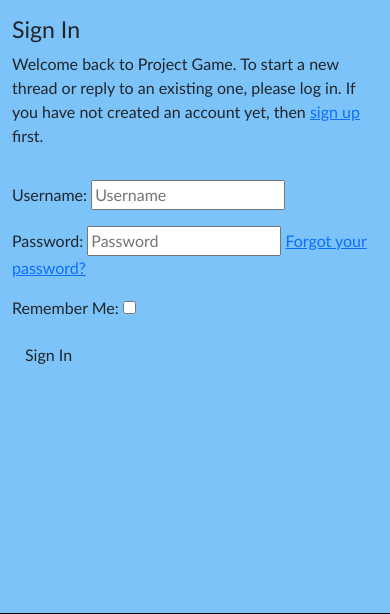
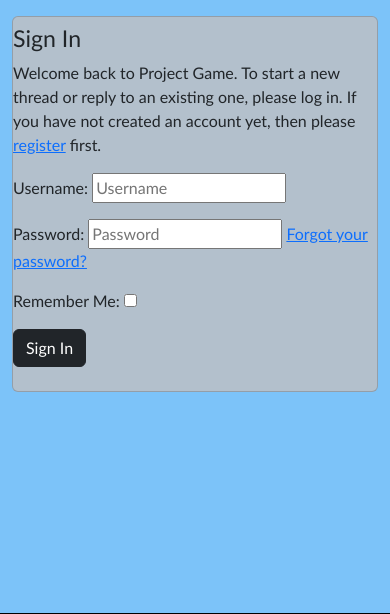
Before and after one commit to HughKeenan/project-game, a Django app: page /accounts/login/ in a window 390 px wide. Shown: the part 111-725 px from the top of the page. Run offline with Django 4.2, Linux system fonts and the light colour scheme; some libraries are stand-ins or nearby versions; some web fonts are replaced.

Commit message:
update login & logout.html

```diff
--- a/static/css/style.css
+++ b/static/css/style.css
@@ -52,8 +52,8 @@ main{
 }
 
 .page-link{
-    color: black;
-    background-color: rgb(186, 186, 186);
+    color: rgb(255, 255, 255);
+    background-color: rgb(0, 0, 0);
     border-color: rgb(0, 0, 0);
     border-radius: 10px;
 }
--- a/templates/account/login.html
+++ b/templates/account/login.html
@@ -8,27 +8,29 @@
 {% block content %}
 
 <div class="container">
+    <div class="card colorcard mt-3 pt-2 pb-4">
     <div class="row">
-        <div class="col-md-8 mt-3 offset-md-2">
+        <div class="offset-md-2">
             <h3>{% trans "Sign In" %}</h3>
 
             <p>{% blocktrans %}Welcome back to Project Game. To start a new thread or reply to an existing one, please log in. If
                 you
-                have not created an account yet, then <a class="link" href="{{ signup_url }}">sign up</a>
+                have not created an account yet, then please <a class="link" href="{{ signup_url }}">register</a>
                 first.{% endblocktrans %}</p>
         </div>
     </div>
     <div class="row">
-        <div class="col-md-8 mt-3 offset-md-2">
-            <form class="login" method="POST" action="{% url 'account_login' %}">
+        <div class="offset-md-2">
+            <form method="POST" action="{% url 'account_login' %}">
                 {% csrf_token %}
                 {{ form.as_p }}
                 {% if redirect_field_value %}
                 <input type="hidden" name="{{ redirect_field_name }}" value="{{ redirect_field_value }}" />
                 {% endif %}
-                <button class="btn btn-signup right" type="submit">{% trans "Sign In" %}</button>
+                <button class="btn btn-dark right" type="submit">{% trans "Sign In" %}</button>
             </form>
         </div>
     </div>
+    </div>
 </div>
 {% endblock %}
```
Also changed, not shown: templates/account/logout.html (+6 -4 lines).
